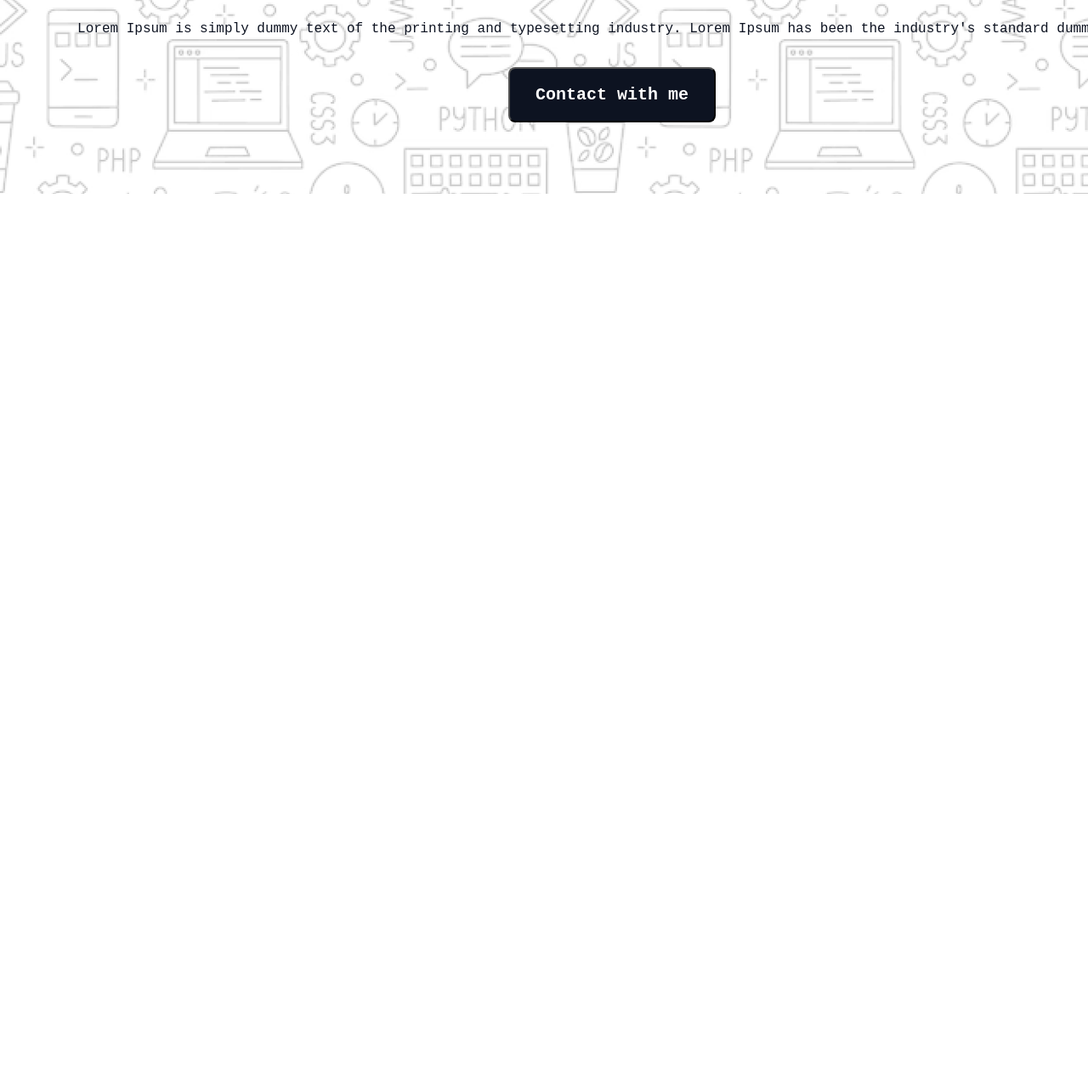
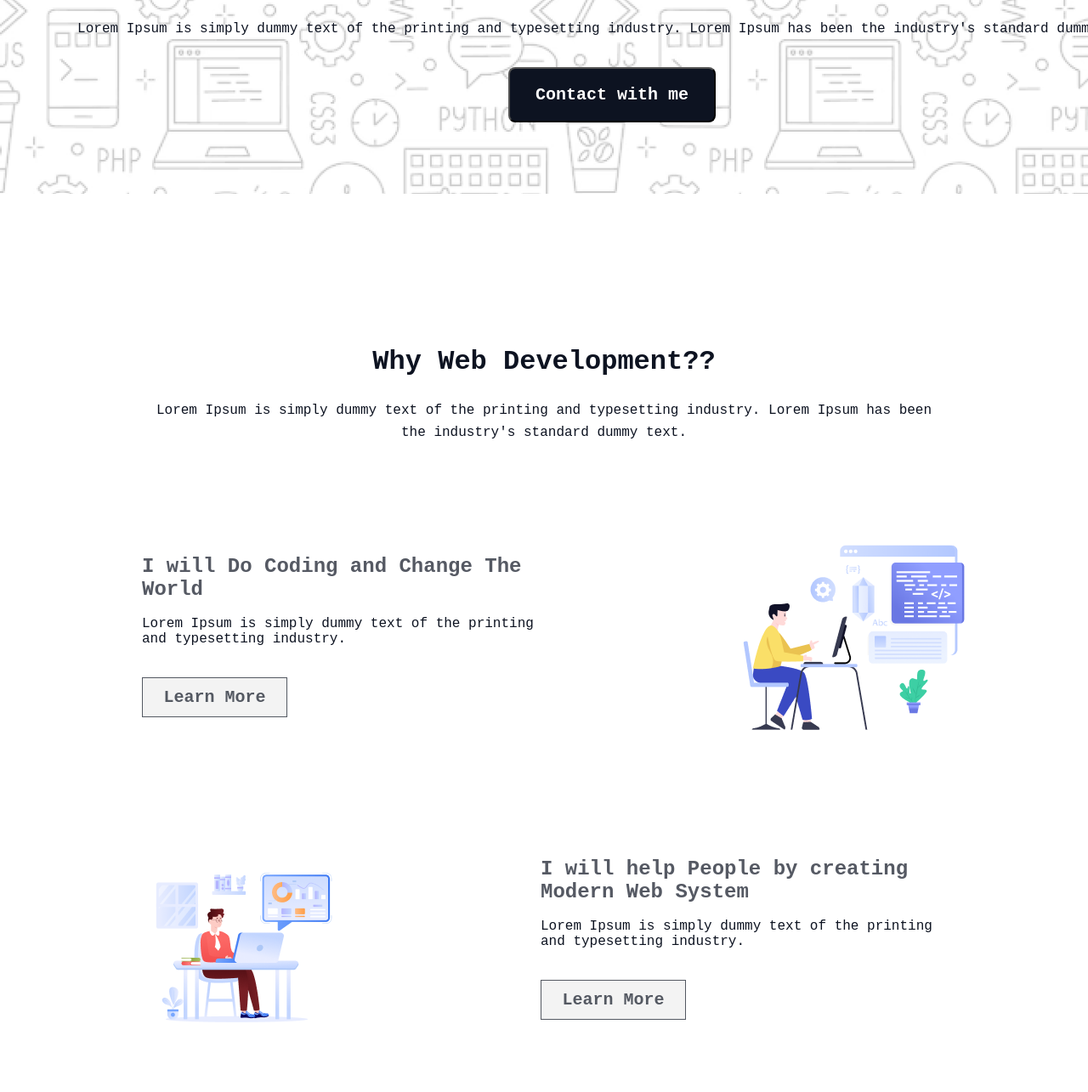
Before and after one commit to tan45Nadim/PH-B10A1-Dev-Portfolio, a plain HTML site: page index.html in a window 1280 px wide. Shown: the part 537-1822 px from the top of the page at 85% size. Before the commit the page ends 800 px from the top, so only its background shows below. Drawn offline with Linux system fonts and the light colour scheme; a web font is replaced by a local one.

Commit message:
web dev section added

```diff
--- a/index.html
+++ b/index.html
@@ -29,7 +29,64 @@
     </header>
 
     <main>
-
+      <!-- why web development section -->
+      <section>
+        <div class="web-dev-container">
+          <div class="web-dev-d1">
+            <h2>Why Web Development??</h2>
+            <p>
+              <br />
+              Lorem Ipsum is simply dummy text of the printing and typesetting
+              industry. Lorem Ipsum has been the industry's standard dummy text.
+            </p>
+          </div>
+          <div class="web-dev-d2 web-dev-div">
+            <div class="web-dev-d2-text">
+              <h2>
+                I will Do Coding and Change The World
+              </h2>
+              <p>
+                Lorem Ipsum is simply dummy text of the printing and typesetting
+                industry.
+              </p>
+              <button>Learn More</button>
+            </div>
+            <div class="web-dev-img">
+              <img src="assets/Layer_1.png" alt="" />
+            </div>
+          </div>
+          <div class="web-dev-d3 web-dev-div">
+            <div class="web-dev-img">
+              <img src="assets/Group 3.png" alt="" />
+            </div>
+            <div class="web-dev-d3-text">
+              <h2>
+                I will help People by creating Modern Web System
+              </h2>
+              <p>
+                Lorem Ipsum is simply dummy text of the printing and typesetting
+                industry.
+              </p>
+              <button>Learn More</button>
+            </div>
+          </div>
+          <div class="web-dev-d4 web-dev-div">
+            <div class="web-dev-d4-text">
+              <h2>
+                I will Do Coding and Change The World
+              </h2>
+              <p>
+                Lorem Ipsum is simply dummy text of the printing and typesetting
+                industry.
+              </p>
+              <button>Learn More</button>
+            </div>
+            <div class="web-dev-img">
+              <img src="assets/Group 4.png" alt="" />
+            </div>
+          </div>
+        </div>
+      </section>
     </main>
 
     <footer></footer>
--- a/styles/style.css
+++ b/styles/style.css
@@ -95,3 +95,91 @@ nav button {
     letter-spacing: 0%;
     text-align: center;
 }
+
+/* web dev styles */
+.web-dev-container {
+    margin: 0 auto;
+    margin-top: 74px;
+    width: 1140px;
+    height: 1393px;
+    /* display: flex; */
+    flex-direction: row;
+    justify-content: flex-start;
+    align-items: center;
+    padding: 80px 97px 80px 97px;
+}
+
+.web-dev-d1 {
+    width: 946px;
+    /* height: 160px; */
+    display: flex;
+    flex-direction: column;
+    justify-content: flex-start;
+    align-items: center;
+    margin: 0 auto;
+    margin-top: 25px;
+}
+
+.web-dev-d1 h2 {
+    color: rgb(13, 19, 33);
+    font-size: 32px;
+    font-weight: 800;
+    line-height: 37px;
+    letter-spacing: 0%;
+    text-align: center;
+}
+
+.web-dev-d1 p {
+    color: rgb(13, 19, 33);
+    font-size: 16px;
+    font-weight: 400;
+    line-height: 26px;
+    letter-spacing: 0%;
+    text-align: center;
+    margin-bottom: 48px;
+}
+
+.web-dev-div {
+    width: 946px;
+    height: 336px;
+    margin-top: 20px;
+    display: flex;
+    flex-direction: row;
+    justify-content: space-between;
+    align-items: center;
+}
+
+.web-dev-img {
+    width: 240px;
+    height: 240px;
+}
+
+.web-dev-div h2 {
+    color: rgba(13, 19, 33, 0.7);
+    font-size: 24px;
+    font-weight: 700;
+    width: 477px;
+    height: 72px;
+    padding: 0;
+}
+
+.web-dev-div p {
+    color: rgb(13, 19, 33);
+    font-size: 16px;
+    font-weight: 400;
+    width: 468px;
+    height: 52px;
+}
+
+.web-dev-div button {
+    width: 171px;
+    height: 47px;
+    margin: 20px 0px;
+    box-sizing: border-box;
+    border: 1px solid rgb(13, 19, 33);
+    opacity: 0.7;
+    color: rgb(13, 19, 33);
+    font-size: 20px;
+    font-weight: 600;
+    text-align: center;
+}
```
